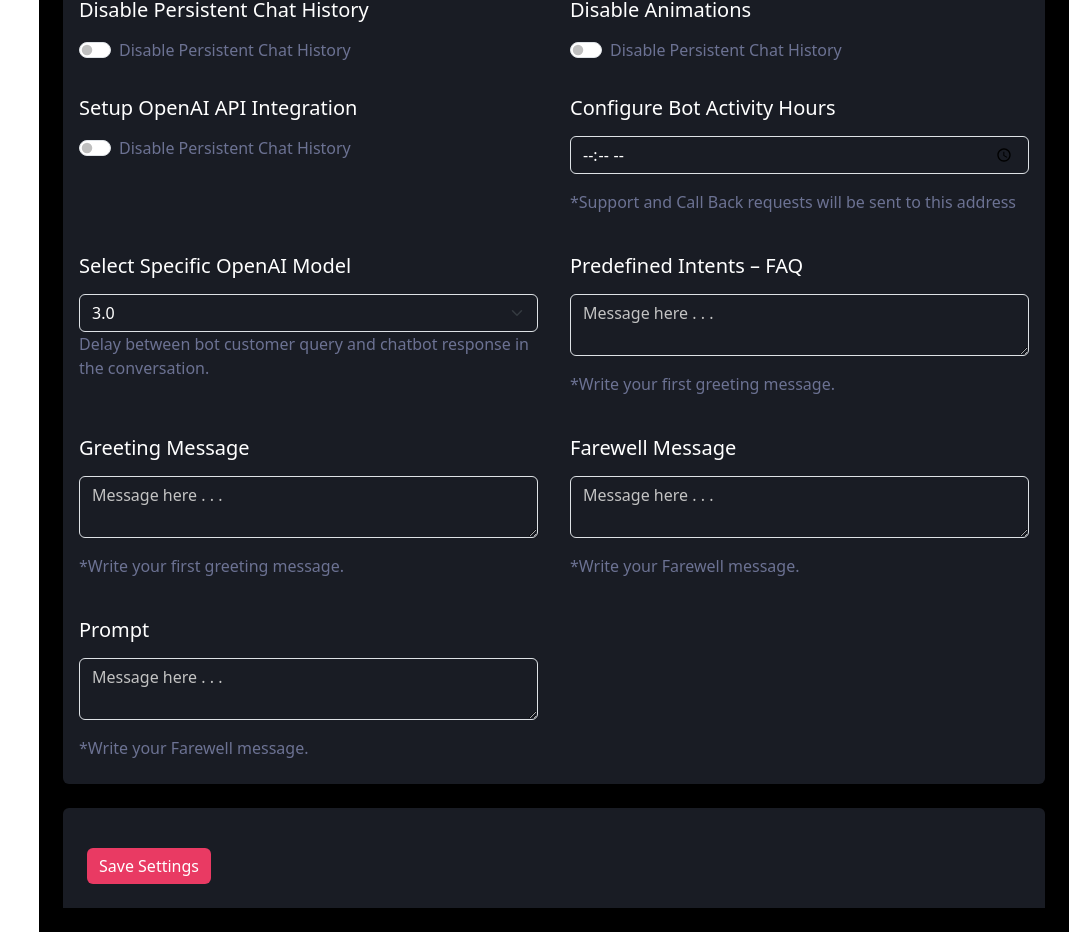
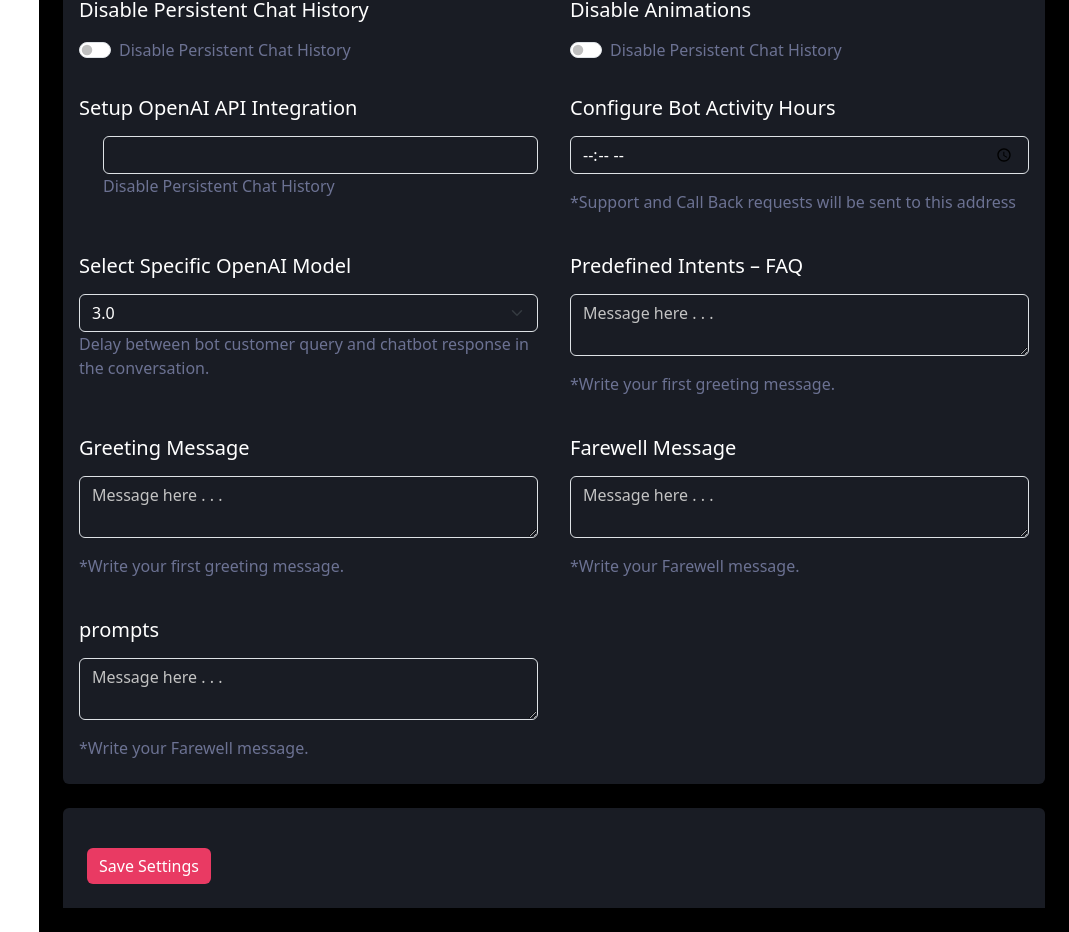
Before and after one commit to Ahmad63096/qubitdashboard, a React (Create React App) app: page /general in a window 1280 px wide. Shown: the part 990-1922 px from the top of the page, without its empty margins (211-1280 px from the left). Built offline with nearby package versions, Linux system fonts and the light colour scheme; no server answers; sample sign-in values are in the browser's storage.

Commit message:
update lawyer bot

```diff
--- a/src/components/Qubit.jsx
+++ b/src/components/Qubit.jsx
@@ -23,7 +23,9 @@ function Qubit({bot_type}) {
     disableboticonanimation:false,
     selectSpecificOpenAIModel:"",
     timesattemptnoresult: "",
-    setupOpenAIAPIIntegration:false,
+    setupOpenAIAPIIntegration:'',
+    predefined_intents:"",
+    prompts: "",
   });
   console.log("bot type: " , bot_type);
   useEffect(() => {
@@ -53,7 +55,9 @@ function Qubit({bot_type}) {
           disableboticonanimation: data.data.settings.disableboticonanimation || false,
           selectSpecificOpenAIModel: data.data.settings.selectSpecificOpenAIModel||"",
           timesattemptnoresult: data.data.settings.timesattemptnoresult || "",
-          setupOpenAIAPIIntegration: data.data.settings.setupOpenAIAPIIntegration||false,
+          setupOpenAIAPIIntegration: data.data.settings.setupOpenAIAPIIntegration||'',
+          predefined_intents: data.data.settings.predefined_intents||"",
+          prompts: data.data.settings.prompts||"",
         });
       } catch (error) {
         console.error("Error fetching settings:", error);
@@ -84,6 +88,7 @@ function Qubit({bot_type}) {
         },
         body: JSON.stringify(settings),
       });
+      // console.log('ghfghfgfhgh',JSON.stringify(response));
       if (!response.ok) {
         throw new Error("Failed to save settings");
       }
@@ -323,13 +328,12 @@ function Qubit({bot_type}) {
             </div>
             <div className="col-md-6 p-3">
               <h5 className="mb-3">Setup OpenAI API Integration</h5>
-              <div className="form-check form-switch">
+              <div className="form-check ">
                 <input
-                  type="checkbox"
+                  type="text"
                   id="setupOpenAIAPIIntegration"
-                  className="form-check-input"
-                  role="switch"
-                  checked={settings.setupOpenAIAPIIntegration}
+                  className="form-control main-search"
+                  value={settings.setupOpenAIAPIIntegration}
                   aria-label="Enable Floating Icon"
                   onChange={handleChange}
                 />
@@ -370,15 +374,15 @@ function Qubit({bot_type}) {
               <h5 className="mb-3">Predefined Intents – FAQ</h5>
               <div className="mb-3">
                 <textarea
-                  id="predefinedIntents"
+                  id="predefined_intents"
                   className="form-control main-search"
                   placeholder="Message here . . ."
                   aria-label="Recipient Email"
-                  // value={settings.greeting_message}
-                  // onChange={handleChange}
+                  value={settings.predefined_intents}
+                  onChange={handleChange}
                 ></textarea>
               </div>
-              <label htmlFor="predefinedIntents" className="form-label">
+              <label htmlFor="predefined_intents" className="form-label">
                 *Write your first greeting message.
               </label>
             </div>
@@ -415,18 +419,18 @@ function Qubit({bot_type}) {
               </label>
             </div>
             <div className="col-md-6 p-3">
-              <h5 className="mb-3">Prompt</h5>
+              <h5 className="mb-3">prompts</h5>
               <div className="mb-3">
                 <textarea
-                  id="prompt"
+                  id="prompts"
                   className="form-control main-search"
                   placeholder="Message here . . ."
                   aria-label="Recipient Email"
-                  // value={settings.farewell_message}
-                  // onChange={handleChange}
+                  value={settings.prompts}
+                  onChange={handleChange}
                 ></textarea>
               </div>
-              <label htmlFor="prompt" className="form-label">
+              <label htmlFor="prompts" className="form-label">
                 *Write your Farewell message.
               </label>
             </div>
```
